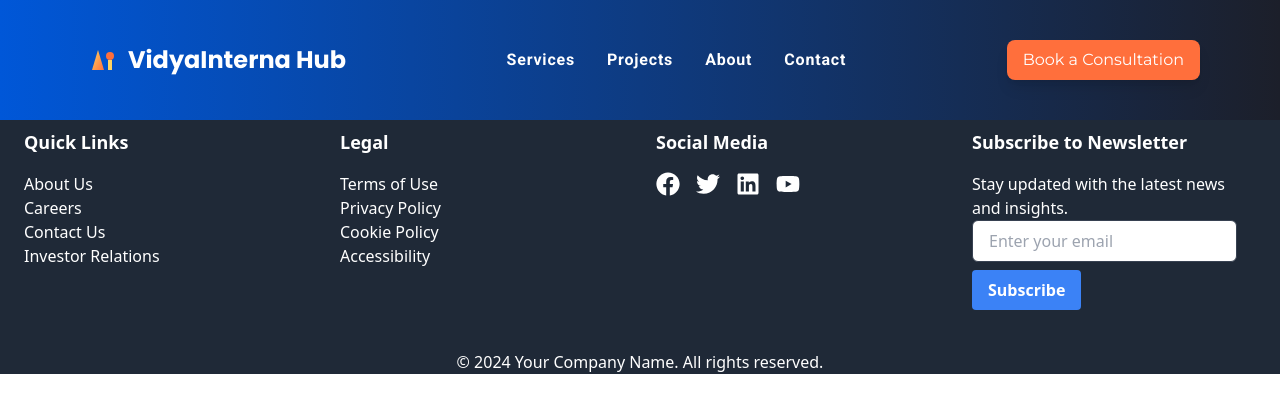
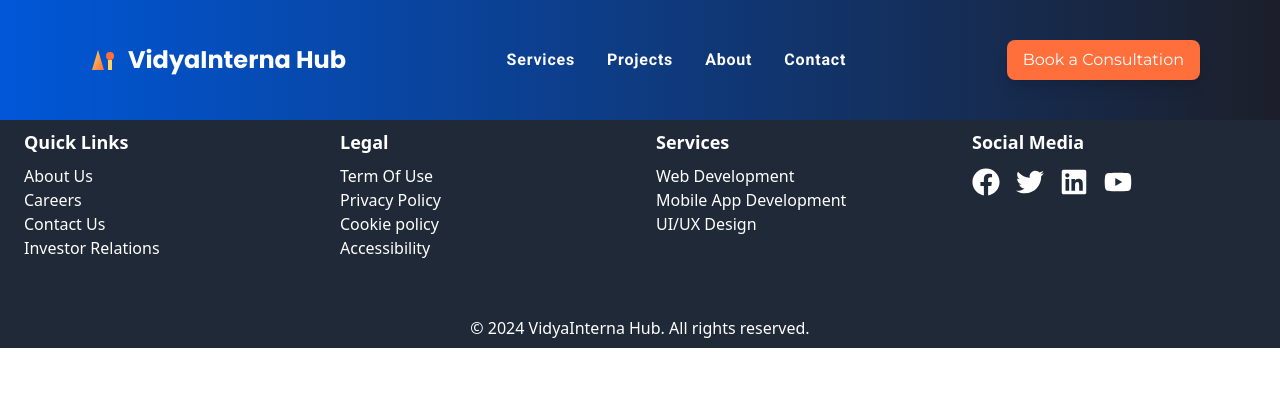
Before and after one commit to VidyaInternaHub/business-portfolio, a Next.js app: page / in a window 1280 px wide. Shown: the top 412 px of the page. Built offline with nearby package versions, Linux system fonts and the light colour scheme.

Commit message:
add footer

```diff
--- a/app/layout.tsx
+++ b/app/layout.tsx
@@ -1,7 +1,7 @@
 import type { Metadata } from "next";
 import { Poppins, Roboto, Montserrat } from "next/font/google";
-import Navbar from "@/components/Navbar/Navbar";
-import Footer from "@/components/Footer/Footer";
+import Navbar from "@/components/common/Navbar/Navbar";
+import Footer from "@/components/common/Footer/Footer";
 import "./globals.css";
 
 const poppins = Poppins({
--- a/components/Footer/Footer.tsx
+++ /dev/null
@@ -1,116 +0,0 @@
-import React from "react";
-import { FaFacebook, FaTwitter, FaLinkedin, FaYoutube } from "react-icons/fa";
-export default function Footer() {
-  return (
-    <footer className="bg-bgFooter text-white">
-      <div className="container mx-auto px-4">
-        <div className="flex flex-wrap -mx-4 p-2">
-          <div className="w-full md:w-1/4 px-4 pb-2">
-            <h2 className="font-bold text-lg mb-4">Quick Links</h2>
-            <ul>
-              <li>
-                <a href="#" className="hover:text-gray-300">
-                  About Us
-                </a>
-              </li>
-              <li>
-                <a href="#" className="hover:text-gray-300">
-                  Careers
-                </a>
-              </li>
-              <li>
-                <a href="#" className="hover:text-gray-300">
-                  Contact Us
-                </a>
-              </li>
-              <li>
-                <a href="#" className="hover:text-gray-300">
-                  Investor Relations
-                </a>
-              </li>
-            </ul>
-          </div>
-          <div className="w-full md:w-1/4 px-4 pb-2">
-            <h2 className="font-bold text-lg mb-4">Legal</h2>
-            <ul>
-              <li>
-                <a href="#" className="hover:text-gray-300">
-                  Terms of Use
-                </a>
-              </li>
-              <li>
-                <a href="#" className="hover:text-gray-300">
-                  Privacy Policy
-                </a>
-              </li>
-              <li>
-                <a href="#" className="hover:text-gray-300">
-                  Cookie Policy
-                </a>
-              </li>
-              <li>
-                <a href="#" className="hover:text-gray-300">
-                  Accessibility
-                </a>
-              </li>
-            </ul>
-          </div>
-          <div className="w-full md:w-1/4 pb-4 px-4">
-            <h2 className="font-bold text-lg mb-4">Social Media</h2>
-            <ul className="flex gap-4">
-              <li>
-                <a
-                  href="#"
-                  className="text-white hover:text-gray-300  rounded-full"
-                >
-                  <FaFacebook size={24} />
-                </a>
-              </li>
-              <li>
-                <a
-                  href="#"
-                  className="text-white hover:text-gray-300  rounded-full"
-                >
-                  <FaTwitter size={24} />
-                </a>
-              </li>
-              <li>
-                <a
-                  href="#"
-                  className="text-white hover:text-gray-300  rounded-full"
-                >
-                  <FaLinkedin size={24} />
-                </a>
-              </li>
-              <li>
-                <a
-                  href="#"
-                  className="text-white hover:text-gray-300  rounded-full"
-                >
-                  <FaYoutube size={24} />
-                </a>
-              </li>
-            </ul>
-          </div>
-          <div className="w-full md:w-1/4 px-4">
-            <h2 className="font-bold text-lg mb-4">Subscribe to Newsletter</h2>
-            <p>Stay updated with the latest news and insights.</p>
-            <form>
-              <input
-                type="email"
-                className="border border-gray-700 rounded-md px-4 py-2 mb-2"
-                placeholder="Enter your email"
-              />
-              <button className="bg-blue-500 hover:bg-blue-700 text-white  font-bold py-2 px-4 rounded">
-                Subscribe
-              </button>
-            </form>
-          </div>
-        </div>
-        <div className="text-center mt-8">
-          <p>&copy; 2024 Your Company Name. All rights reserved.</p>
-        </div>
-      </div>
-    </footer>
-  );
-}
--- /dev/null
+++ b/components/common/Footer/Footer.tsx
@@ -0,0 +1,92 @@
+import React from "react";
+import Link from "next/link";
+import { FaFacebook, FaTwitter, FaLinkedin, FaYoutube } from "react-icons/fa";
+import { footerquickLinks } from "@/data/data";
+import { footerLegal } from "@/data/data";
+import { footerServices } from "@/data/data";
+export default function Footer() {
+  return (
+    <footer className="bg-bgFooter text-white">
+      <div className="container mx-auto px-4">
+        <div className="flex flex-wrap -mx-4 p-2">
+          <div className="w-full md:w-1/4 px-4 pb-4">
+            <h2 className="font-bold text-lg mb-2">Quick Links</h2>
+            <ul>
+              {footerquickLinks.map((link) => (
+                <li key={link.url}>
+                  <Link href={link.url} className="hover:text-gray-300">
+                    {link.name}
+                  </Link>
+                </li>
+              ))}
+            </ul>
+          </div>
+          <div className="w-full md:w-1/4 px-4 pb-4">
+            <h2 className="font-bold text-lg mb-2">Legal</h2>
+            <ul>
+              {footerLegal.map((link) => (
+                <li key={link.url}>
+                  <Link href={link.url} className="hover:text-gray-300">
+                    {link.name}
+                  </Link>
+                </li>
+              ))}
+            </ul>
+          </div>
+          <div className="w-full md:w-1/4 pb-4 px-4">
+            <h2 className="font-bold text-lg mb-2">Services</h2>
+            <ul>
+              {footerServices.map((link) => (
+                <li key={link.url}>
+                  <Link href={link.url} className="hover:text-gray-300">
+                    {link.name}
+                  </Link>
+                </li>
+              ))}
+            </ul>
+          </div>
+          <div className="w-full md:w-1/4 px-4">
+            <h2 className="font-bold text-lg mb-3">Social Media</h2>
+            <ul className="flex gap-4">
+              <li>
+                <Link
+                  href="#"
+                  className="text-white hover:text-gray-300  rounded-full"
+                >
+                  <FaFacebook size={28} />
+                </Link>
+              </li>
+              <li>
+                <Link
+                  href="#"
+                  className="text-white hover:text-gray-300  rounded-full"
+                >
+                  <FaTwitter size={28} />
+                </Link>
+              </li>
+              <li>
+                <Link
+                  href="#"
+                  className="text-white hover:text-gray-300  rounded-full"
+                >
+                  <FaLinkedin size={28} />
+                </Link>
+              </li>
+              <li>
+                <Link
+                  href="#"
+                  className="text-white hover:text-gray-300  rounded-full"
+                >
+                  <FaYoutube size={28} />
+                </Link>
+              </li>
+            </ul>
+          </div>
+        </div>
+        <div className="text-center mt-8 pb-2">
+          <p>&copy; 2024 VidyaInterna Hub. All rights reserved.</p>
+        </div>
+      </div>
+    </footer>
+  );
+}
--- a/components/Navbar/Navbar.tsx
+++ b/components/common/Navbar/Navbar.tsx
@@ -1,8 +1,8 @@
 import Link from "next/link";
 import { FaBars } from "react-icons/fa";
 import { navbarLinks } from "@/data/data";
-import Logo from "../common/Logo";
-import PrimaryButton from "../common/PrimaryButton";
+import Logo from "../Logo";
+import PrimaryButton from "../PrimaryButton";
 
 export default function Navbar() {
   return (
--- a/data/data.ts
+++ b/data/data.ts
@@ -1,3 +1,4 @@
+import { FaFacebook, FaTwitter, FaLinkedin, FaYoutube } from "react-icons/fa";
 export const navbarLinks = [
   {
     name: "Services",
@@ -16,3 +17,60 @@ export const navbarLinks = [
     url: "/contact",
   },
 ];
+export const footerquickLinks = [
+  {
+    name: "About Us",
+    url: "/aboutus",
+  },
+  {
+    name: "Careers",
+    url: "/carrers",
+  },
+  {
+    name: "Contact Us",
+    url: "/contactus",
+  },
+  {
+    name: "Investor Relations",
+    url: "/investorrelation",
+  },
+];
+export const footerLegal = [
+  {
+    name: "Term Of Use",
+    url: "/termofuse",
+  },
+  {
+    name: "Privacy Policy",
+    url: "/privacypolicy",
+  },
+  {
+    name: "Cookie policy",
+    url: "/cookiepolicy",
+  },
+  {
+    name: "Accessibility",
+    url: "/accessibility",
+  },
+];
+export const footerServices = [
+  {
+    name: "Web Development",
+    url: "/webdevelopment",
+  },
+  {
+    name: "Mobile App Development",
+    url: "/mobileappdevelopmwnt",
+  },
+  {
+    name: "UI/UX Design",
+    url: "/design",
+  },
+];
+
+// export const iconsData = [
+//   { icon: <FaFacebook />, label: "Facebook" },
+//   { icon: <FaTwitter />, label: "Twitter" },
+//   { icon: <FaLinkedin />, label: "LinkedIn" },
+//   { icon: <FaYoutube />, label: "YouTube" },
+// ];
```
